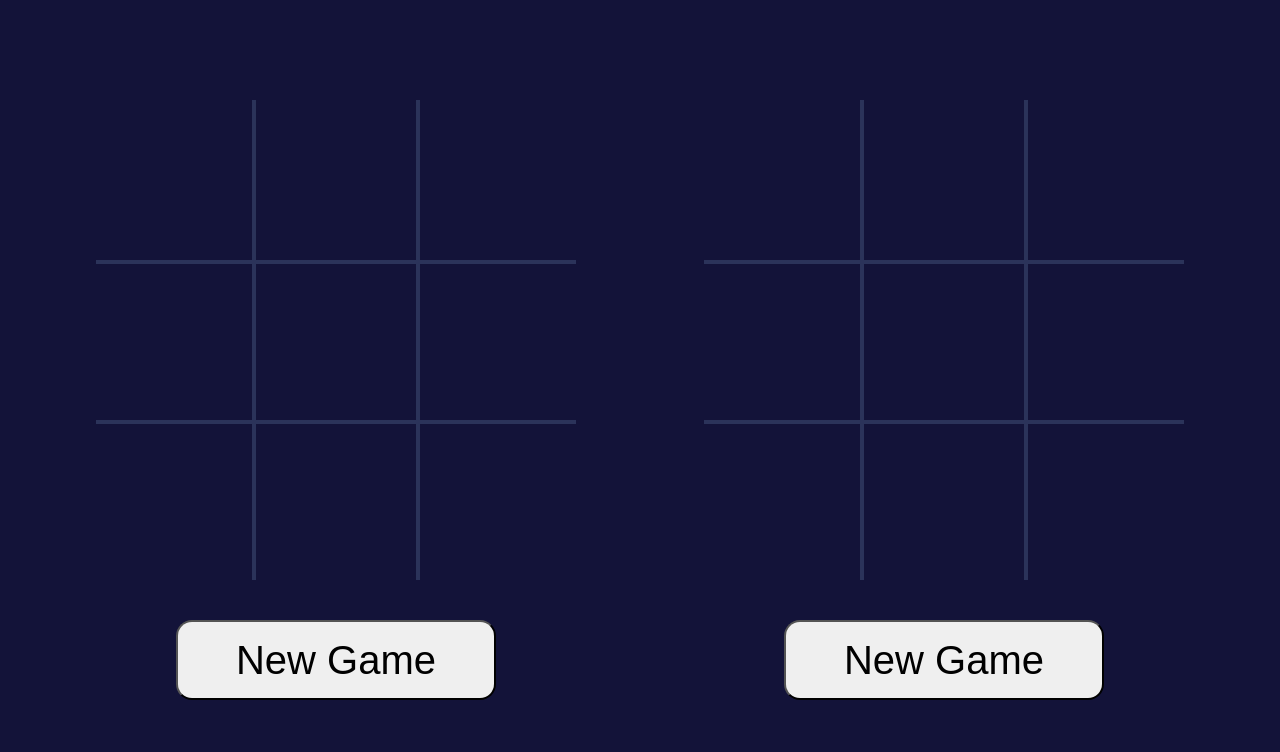
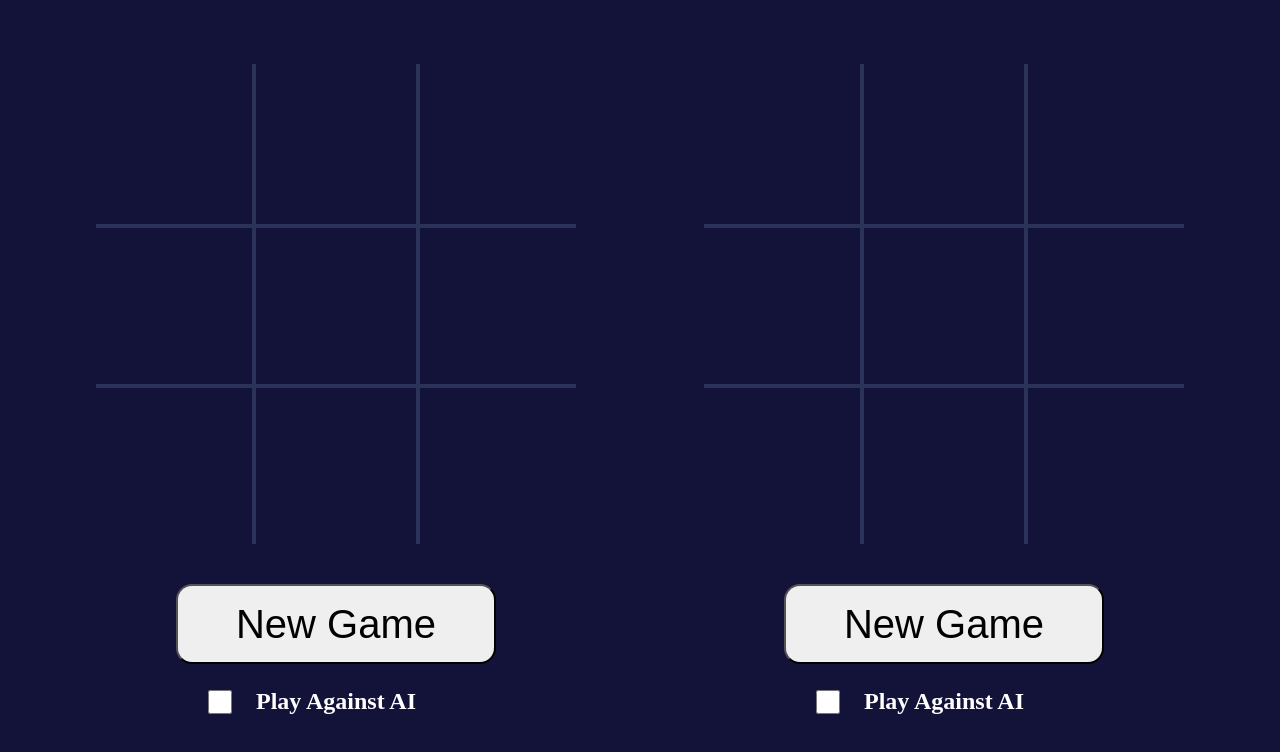
Before and after one commit to daki4364/zeta-samples-david, a plain HTML site: page TicTacToeHTML/index.html in a window 1280 px wide. Drawn offline with Linux system fonts and the light colour scheme.

Commit message:
TicTacToe v2.0

```diff
--- a/TicTacToeHTML/gameToPage.js
+++ b/TicTacToeHTML/gameToPage.js
@@ -19,6 +19,8 @@ export default class gameToPage{
                                         document.createElement("div"), document.createElement("div"),document.createElement("div"),
                                         document.createElement("div"),document.createElement("div"),document.createElement("div")];
         this.buttonElement = document.createElement("button");
+        this.checkBoxElement = document.createElement("input");
+        this.checkBoxTextElement = document.createElement("h2");
     }
 
     setupNewGame(){
@@ -40,9 +42,13 @@ export default class gameToPage{
         this.buttonElement.onclick = ()=>{
             this.game.initNewGame();
         };
+        this.checkBoxElement.type = "checkbox";
+        this.checkBoxTextElement.innerHTML= "Play Against AI";
+        this.gridElement.appendChild(this.checkBoxElement);
+        this.gridElement.appendChild(this.checkBoxTextElement);
         //Append button to root element
         //this.tttRootElement.appendChild(this.buttonElement);
-        //this.gridElement.innerHTML = "<button onClick='initNewGame()'>New Game</button>";
+        //this.gridElement.innerHTML = "<input type='checkbox' value='Play against AI'>";
     }
 
     setCross(index){
--- a/TicTacToeHTML/main.js
+++ b/TicTacToeHTML/main.js
@@ -16,5 +16,8 @@ function createGame(){
     });
     function click(payload){
         game.act(parseInt(payload.target.id));
+        if(game.gameToPage.checkBoxElement.checked){
+            game.kiAct();
+        }
     }
 }
--- a/TicTacToeHTML/style.css
+++ b/TicTacToeHTML/style.css
@@ -18,11 +18,24 @@ html, body{
 }
 button{
     grid-area: button;
-    box-shadow: .5vmin 15vmin #888888;
     border-radius:2vmin;
     font-size:5vmin;
     height: 10vmin;
     margin: 5vmin 10vmin;
+}
+input{
+    grid-area: input;
+    height: 3vmin;
+    width: 3vmin;
+    min-width: 3vmin;
+    min-height: 3vmin;
+    margin: 3.3vmin 14vmin;
+}
+h2{
+    grid-area: text;
+    font-size:3vmin;
+    margin: 3vmin 0;
+    color: white;
 }
 .grid__content--cross-small{
     height: 100%;
@@ -111,14 +124,15 @@ button{
     overflow:hidden;
     display:grid;
     grid-template-columns: 20vmin 20vmin 20vmin;
-    grid-template-rows: 20vmin 20vmin 20vmin 15vmin;
+    grid-template-rows: 20vmin 20vmin 20vmin 15vmin 10vmin;
     grid-template-areas:
             "first-first first-second first-third"
             "second-first second-second second-third"
             "third-first third-second third-third"
-            " button button button ";
+            " button button button "
+            "input text text";
     width:60vmin;
-    height:75vmin;
+    height:85vmin;
     position:relative;
     margin:8vmin;
 }
--- a/TicTacToeHTML/tictactoe.js
+++ b/TicTacToeHTML/tictactoe.js
@@ -46,6 +46,7 @@ export default class Game{
             }
             this._checkWin(this.field, this.currentPlayer);
             this.currentPlayer = this.currentPlayer===this.players[0] ? this.players[1] : this.players[0];
+            this._printGameState();
             return true;
         }
     }
@@ -138,7 +139,6 @@ export default class Game{
     }
     _checkWin(field, player){
         let gameWon = false;
-
         if(field.every(elem => elem===this.players[0] || elem===this.players[1]))
         {
 
@@ -146,14 +146,24 @@ export default class Game{
         }
         else
         {
-
             let ticks = field.reduce((result,element,index) =>
                 (element===player) ? result.concat(index) : result, []);
             //console.log(...ticks);
             for(let [index, win] of this.winCombos.entries()){
                 if(win.every(elem => ticks.indexOf(elem) > -1))
                 {
+                    console.log("Win Combos"+win);
                     this.currentState = player===this.players[0] ? this.gameStates[1] : this.gameStates[2];
+                    win.forEach(index =>{
+                        this.gameToPage.setHighlight(index);
+                        if(this.currentState === this.gameStates[1]){
+                            this.gameToPage.setBigCross(index);
+                        }
+                        else if(this.currentState === this.gameStates[2]){
+                            this.gameToPage.setBigCircle(index);
+                        }
+                    });
+
                     gameWon = true;
                 }
             }
```
